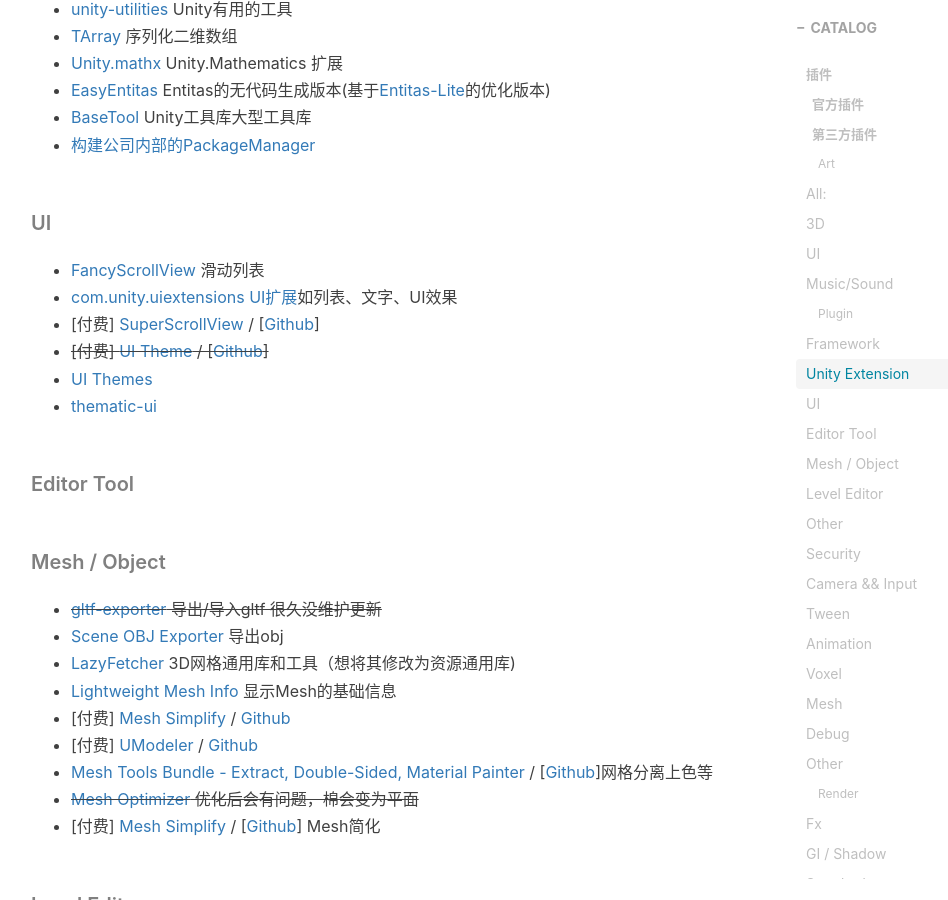
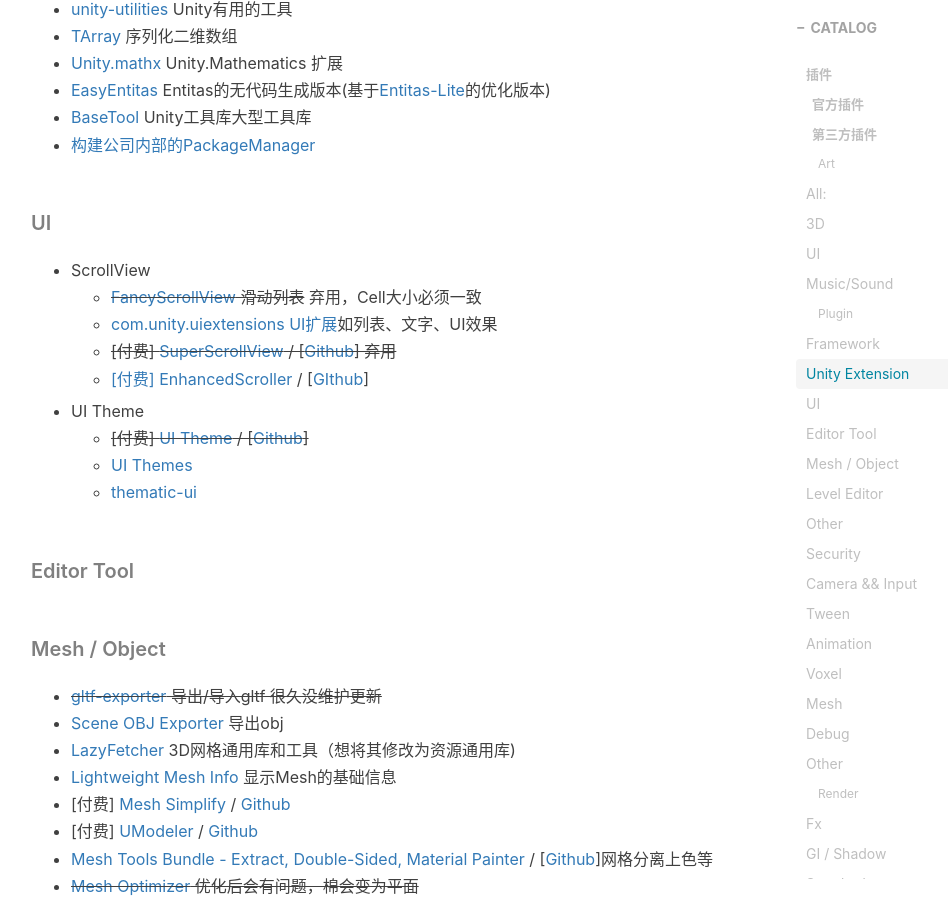
Before and after one commit to gumcstronger/gumcstronger.github.io, a Jekyll site: the page built from _posts/2024/2024-05-14-unity-plugins.md, in a window 1280 px wide and 900 px high, scrolled down 2428 px. Shown: the whole window, without its empty margins (234-1182 px from the left). Built offline with Jekyll 4.4.1, drawn with Linux system fonts in a browser that asks for light colours; nearby versions of some CDN libraries; comment, search, counter and statistics services are not loaded.

Commit message:
Update 2024-05-14-unity-plugins.md

```diff
--- a/_posts/2024/2024-05-14-unity-plugins.md
+++ b/_posts/2024/2024-05-14-unity-plugins.md
@@ -76,12 +76,15 @@
 
 ##### UI
 
-* [FancyScrollView](https://github.com/setchi/FancyScrollView) 滑动列表
-* [com.unity.uiextensions](https://github.com/Unity-UI-Extensions/com.unity.uiextensions) [UI扩展](https://unity-ui-extensions.github.io/Controls.html#effect-components)如列表、文字、UI效果
-* [付费] [SuperScrollView](https://assetstore.unity.com/packages/tools/gui/ugui-super-scrollview-86572?srsltid=AfmBOoodciq35G5bSf8SPLn_Iy_Ur0qrU515UeWIJC4gCwYjs2JCKoZi#content) / [[Github](https://github.com/ZMteacher/ZMFrameWork/tree/main/ZMFrameWork/Assets/ZMPackages/ZMUI/ThirdLibrary/SuperScrollView)]
-* ~~[付费] [UI Theme](https://assetstore.unity.com/packages/tools/gui/ui-themes-163888#releases) / [[Github](https://github.com/sgho0915/SYSnetA_GSEng/tree/master)]~~
-* [UI Themes](https://arturnista.itch.io/ui-themes)
-* [thematic-ui](https://github.com/bedulatto/thematic-ui/tree/master)
+* ScrollView
+  * ~~[FancyScrollView](https://github.com/setchi/FancyScrollView) 滑动列表~~ 弃用，Cell大小必须一致
+  * [com.unity.uiextensions](https://github.com/Unity-UI-Extensions/com.unity.uiextensions) [UI扩展](https://unity-ui-extensions.github.io/Controls.html#effect-components)如列表、文字、UI效果
+  * ~~[付费] [SuperScrollView](https://assetstore.unity.com/packages/tools/gui/ugui-super-scrollview-86572?srsltid=AfmBOoodciq35G5bSf8SPLn_Iy_Ur0qrU515UeWIJC4gCwYjs2JCKoZi#content) / [[Github](https://github.com/ZMteacher/ZMFrameWork/tree/main/ZMFrameWork/Assets/ZMPackages/ZMUI/ThirdLibrary/SuperScrollView)] 弃用~~
+  * [[付费] EnhancedScroller](https://assetstore.unity.com/packages/tools/gui/enhancedscroller-36378?srsltid=AfmBOoqoM7NkuMp_c7J0xOFSxoSHWKsqmH0QI2ObGWdN3W2-RoqW9XyL#releases) / [[GIthub](https://github.com/HungNT-Packages/HungNT-EnhancedScroller)]
+* UI Theme
+  * ~~[付费] [UI Theme](https://assetstore.unity.com/packages/tools/gui/ui-themes-163888#releases) / [[Github](https://github.com/sgho0915/SYSnetA_GSEng/tree/master)]~~
+  * [UI Themes](https://arturnista.itch.io/ui-themes)
+  * [thematic-ui](https://github.com/bedulatto/thematic-ui/tree/master)
 
 ##### Editor Tool
 
```
